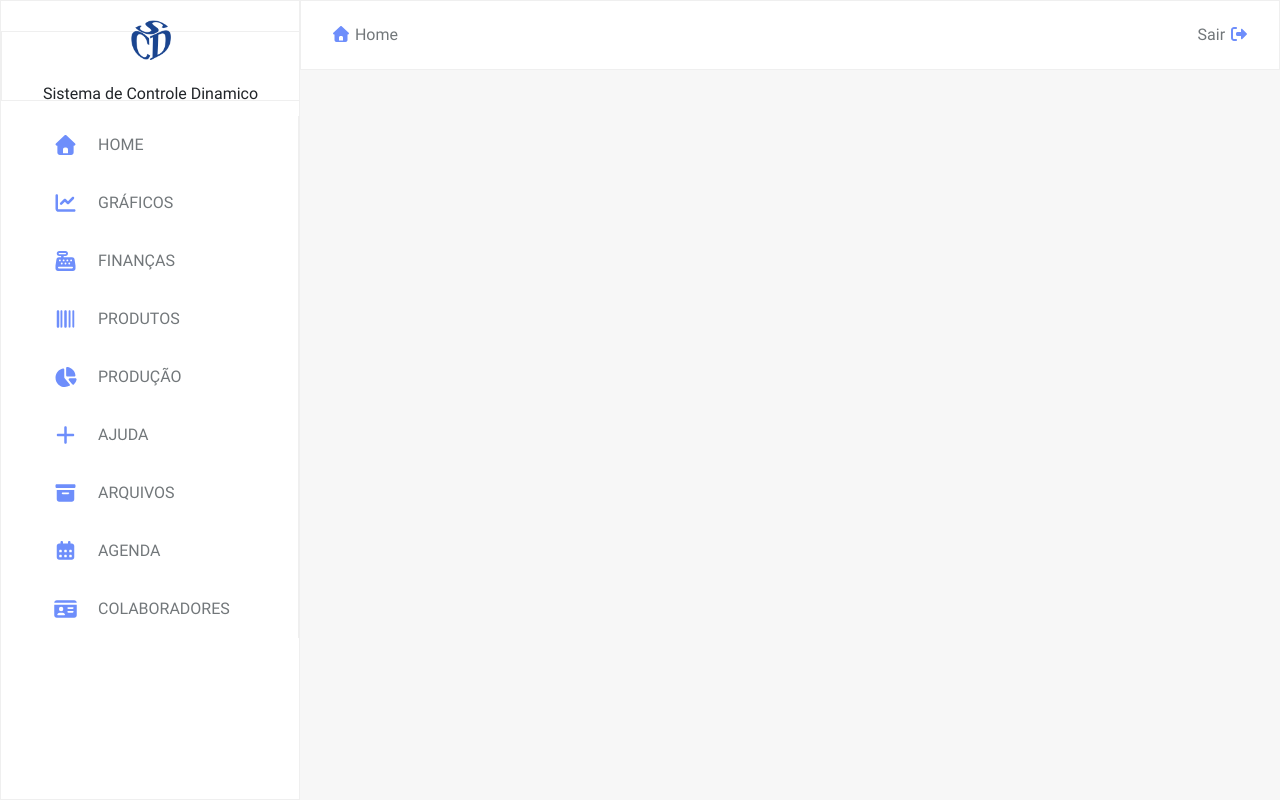
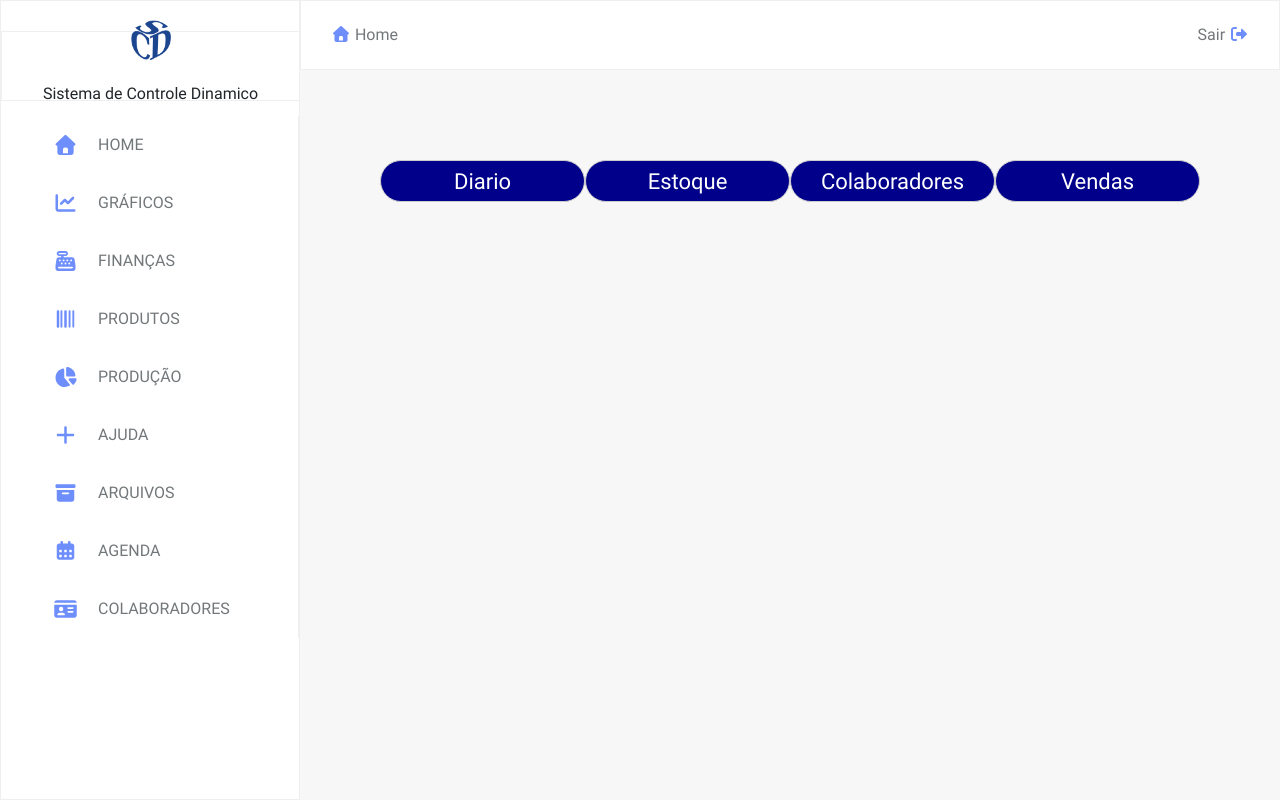
Before and after one commit to Atanazio95/system-control, a plain HTML site: page views/dashboard.html in a window 1280 px wide. Drawn offline with Linux system fonts and the light colour scheme.

Commit message:
atualização

```diff
--- a/css/main.css
+++ b/css/main.css
@@ -58,12 +58,16 @@ main .main-content {
 
 }
 .panel-row button {
-    height: 180px;
+    height: 20px;
     background-color: darkblue;
     font-size: 22px;
     color: #fff;
+    border-radius: 50px;
 }
 .panel-row button:hover {
     transform: scale(1.10);
     transition: 0.2s;
 }
+.panel-30 {
+    width:48%;
+}
--- a/views/dashboard.html
+++ b/views/dashboard.html
@@ -70,6 +70,13 @@
                 <a href="../views/index.html">Sair <i class="fas fa-sign-out-alt"></i></a>
             </header>
             <div class="main-content">
+                <div class="main-content">
+                    <div class="panel-row">
+                        <button class=" panel panel-30" a-view="cadastrarProdutos" a-folder="produtos">Diario</button>
+                        <button class=" panel panel-30" a-view="editarProdutos" a-folder="produtos">Estoque</button>
+                        <button class=" panel panel-30" a-view="editarProdutos" a-folder="produtos">Colaboradores</button>
+                        <button class=" panel panel-30" a-view="editarProdutos" a-folder="produtos">Vendas</button>
+                    </div>
 
             </div>
         </main>
```
Also changed, not shown: views/gerenciarprodutos.html (+2 -2 lines), js/ajax.js (added), js/menu.js (deleted).
